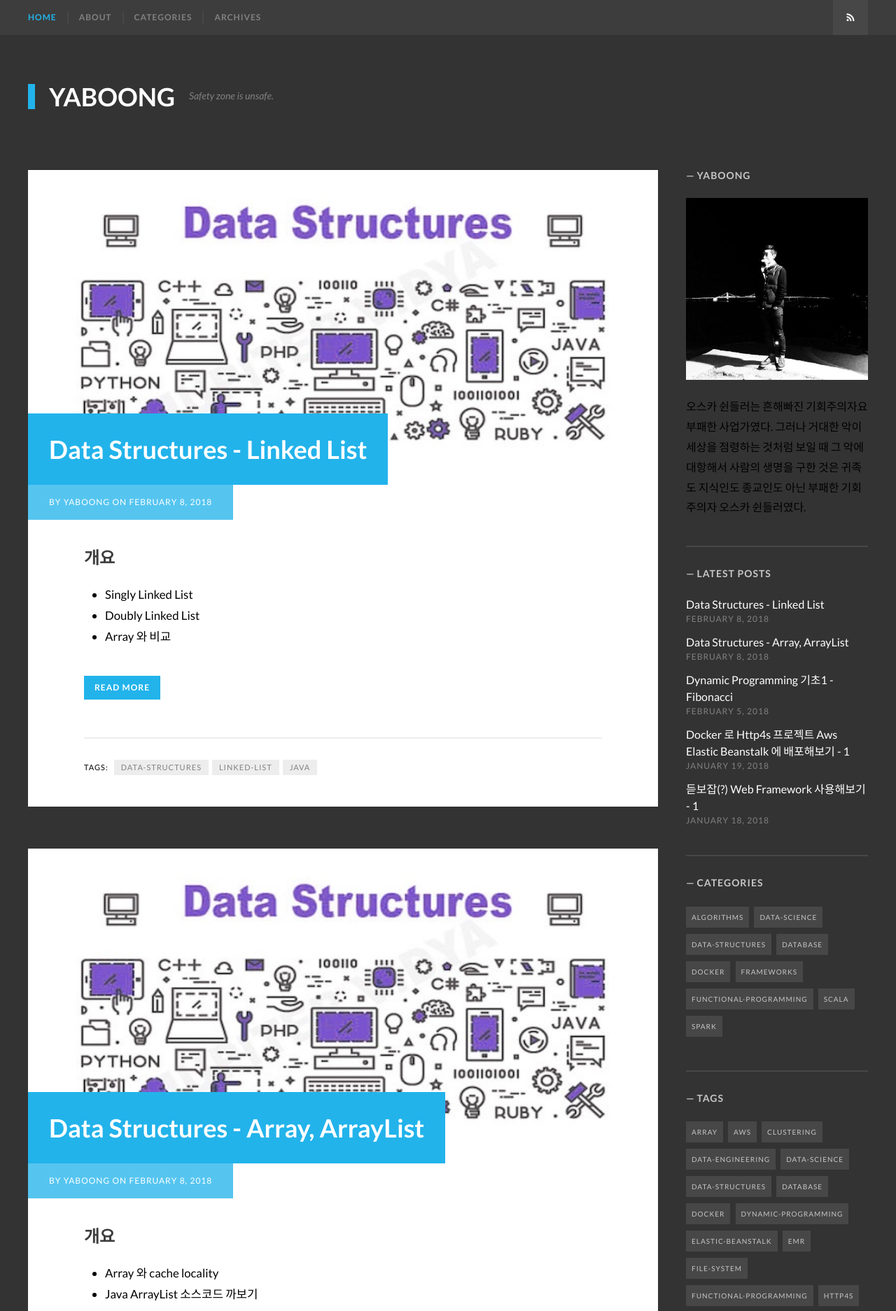
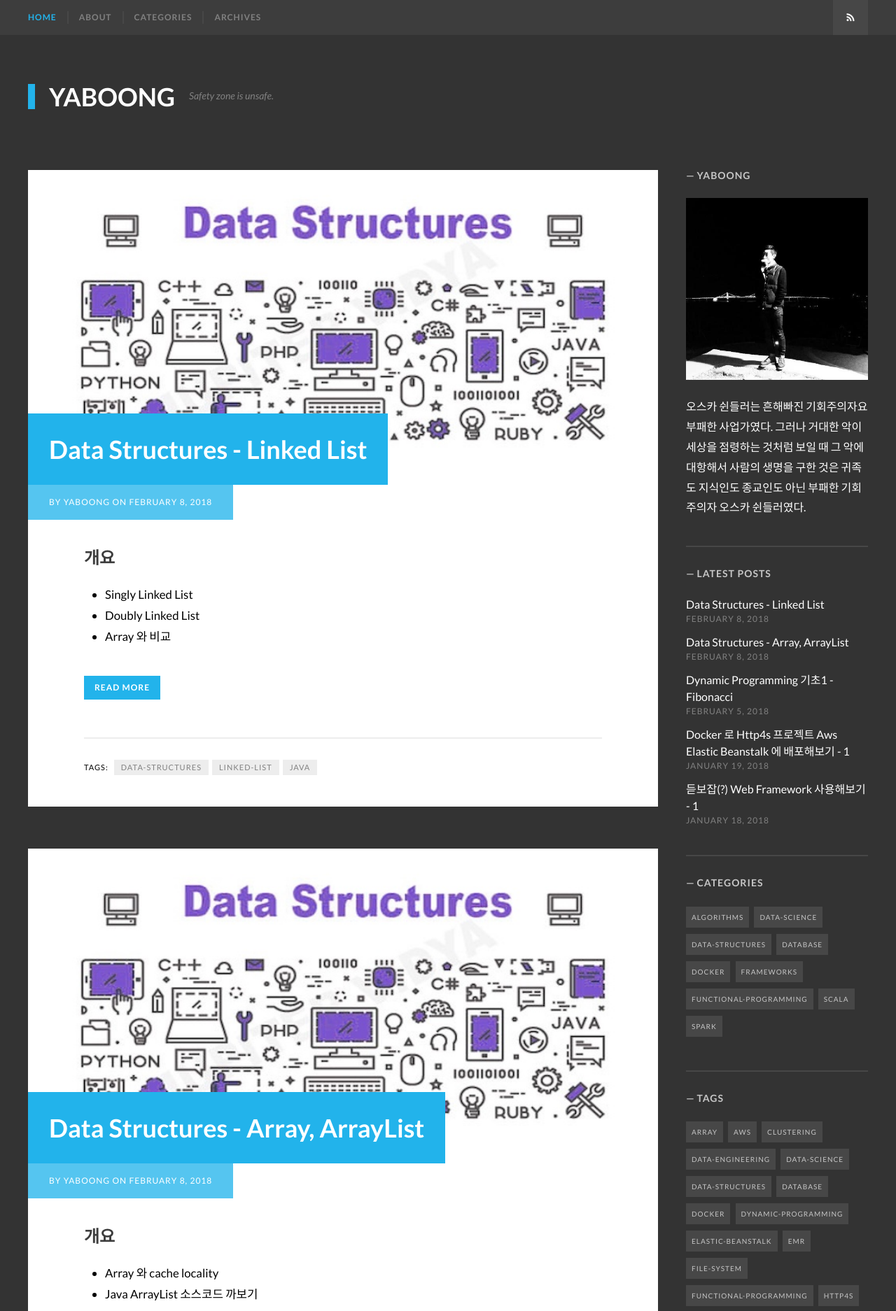
Before and after one commit to yaboong/yaboong.github.io, a Jekyll site: the page built from index.html, in a window 1280 px wide. Shown: the top 1874 px of the page at 70% size. Built offline with Jekyll 4.4.1, drawn with Linux system fonts in a browser that asks for light colours; some web fonts are replaced; the list of posts is cut into pages by our own code.

Commit message:
sidebar author bio color to white

```diff
--- a/_includes/sidebar.html
+++ b/_includes/sidebar.html
@@ -4,7 +4,7 @@
     <section class="widget widget-text">
         <h2 class="widget-title">{{ site.author_name }}</h2>
         <p><a href="{{ site.banner_url }}" target="_blank"><img src="{{ site.baseurl }}/{{ site.banner_image }}" alt="Optional Banner Ad" /></a></p>
-        <p>{{ site.author_bio }}</p>
+        <p style="color: white">{{ site.author_bio }}</p>
     </section><!-- .widget-text -->
     {% endif %}
 
```
